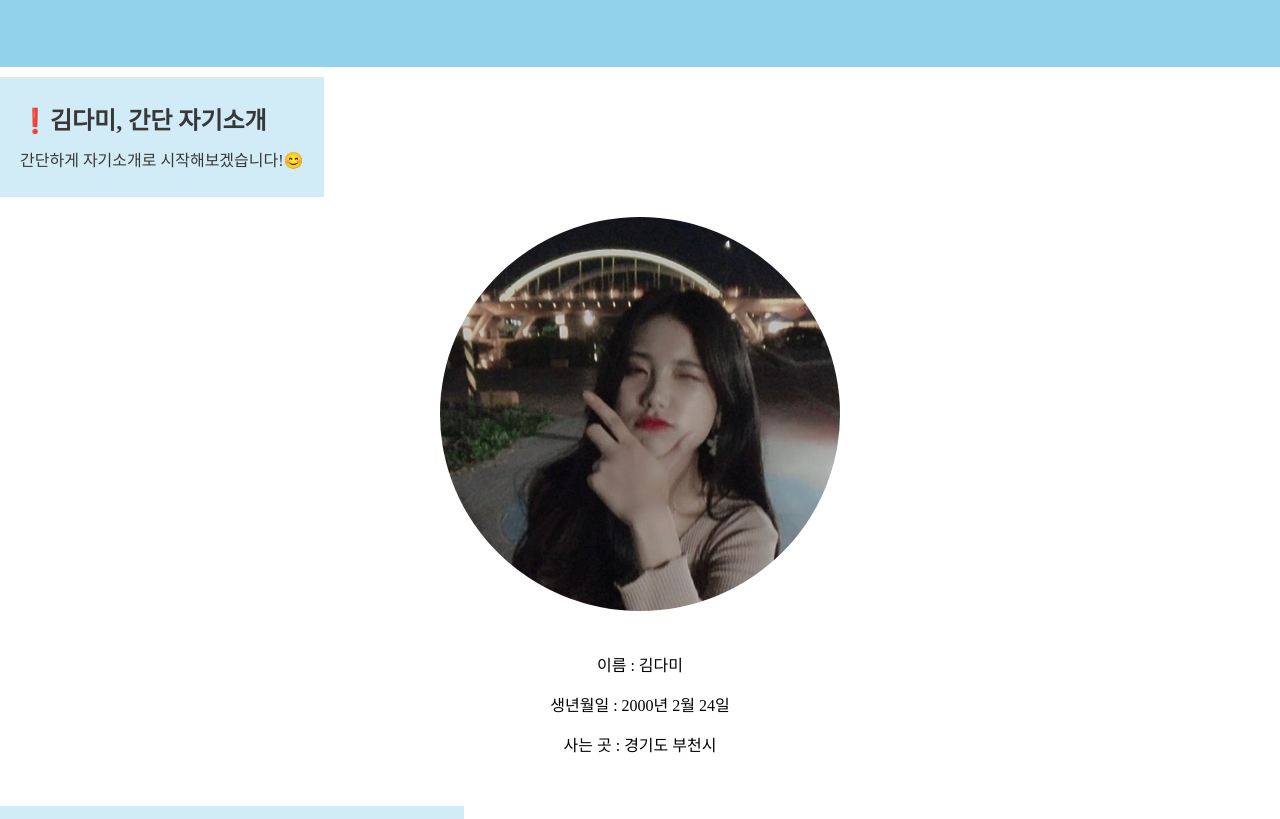
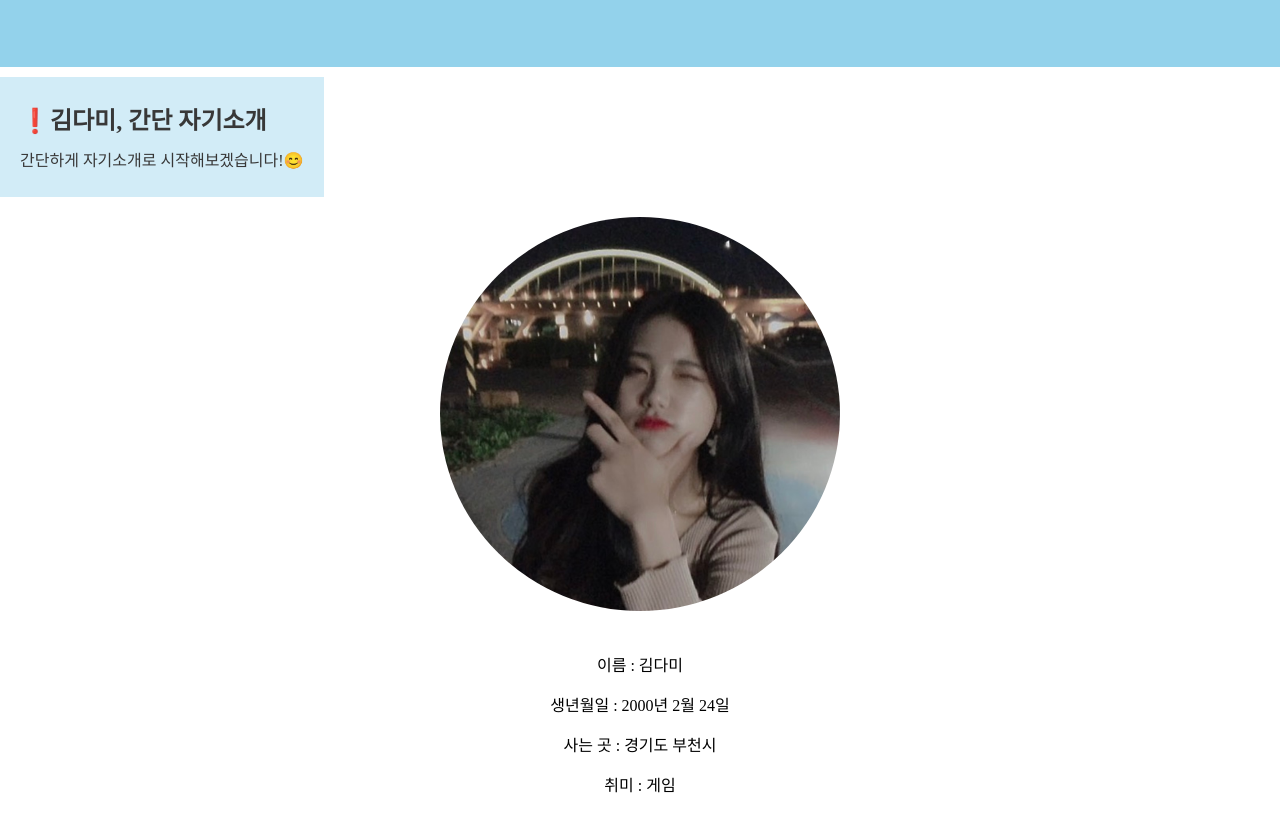
Before and after one commit to dappyiness/PR_DM, a plain HTML site: page kimdami.html in a window 1280 px wide. Shown: the part 133-952 px from the top of the page. Drawn offline with Linux system fonts and the light colour scheme.

Commit message:
취미 추가

```diff
--- a/kimdami.html
+++ b/kimdami.html
@@ -150,6 +150,7 @@
                 <p>이름 : 김다미</p>
                 <p>생년월일 : 2000년 2월 24일</p>
                 <p>사는 곳 : 경기도 부천시</p>
+                <p>취미 : 게임</p>
             </div>
         </div>
         <div class="main_1" id="nav2">
```
